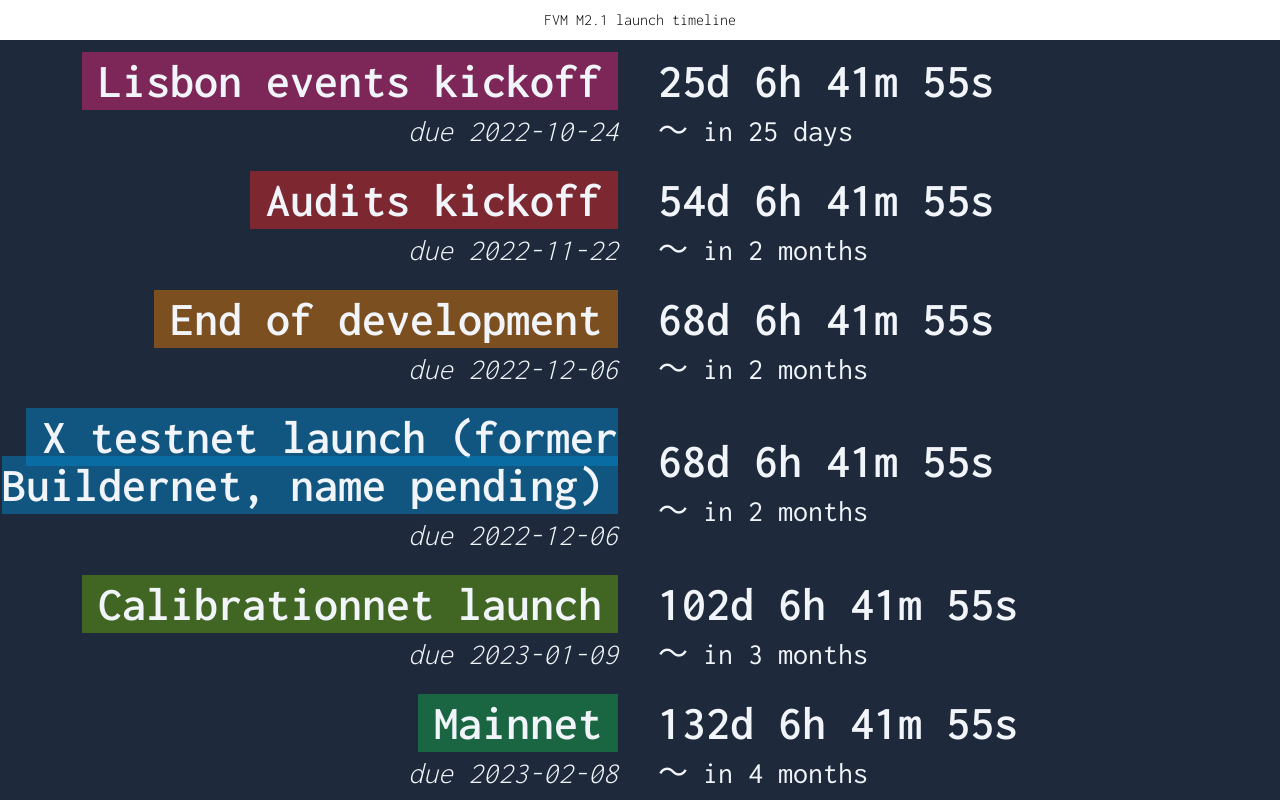
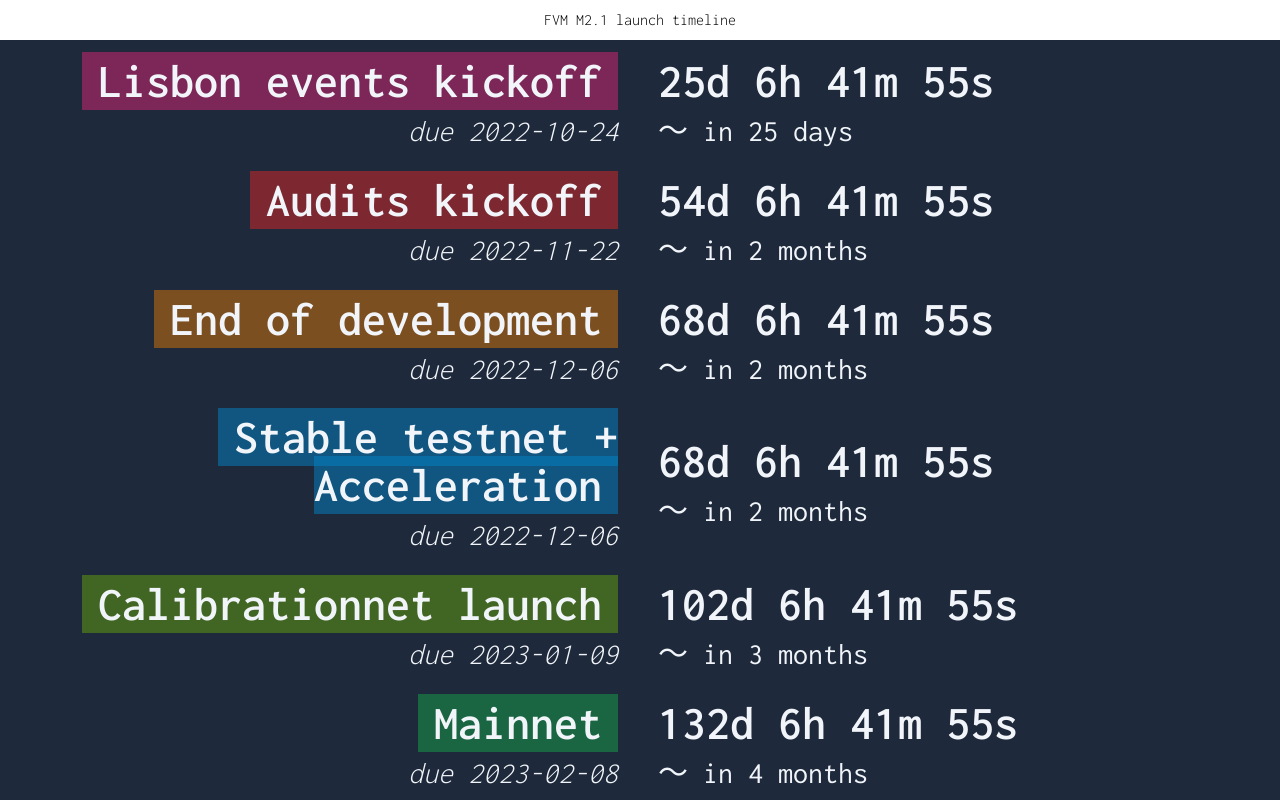
Before and after one commit to raulk/fvm-timeline, a Next.js app: page / in a window 1280 px wide. Built offline with nearby package versions, Linux system fonts and the light colour scheme.

Commit message:
Update pages/index.js

```diff
--- a/pages/index.js
+++ b/pages/index.js
@@ -12,7 +12,7 @@ const deadlines = [
   { milestone: "End of development", date: "2022-12-06", colors: "bg-slate-800 text-slate-100 hover:text-amber-100 hover:bg-amber-600", c: "bg-amber-600/50" },
   { milestone: "Lisbon events kickoff", date: "2022-10-24", colors: "bg-slate-800 text-slate-100 hover:text-pink-100 hover:bg-pink-600", c: "bg-pink-600/50" },
   { milestone: "Audits kickoff", date: "2022-11-22", colors: "bg-slate-800 text-slate-100 hover:text-red-100 hover:bg-red-600", c: "bg-red-600/50" },
-  { milestone: "X testnet launch (former Buildernet, name pending)", date: "2022-12-06", colors: "bg-slate-800 text-slate-100 hover:text-sky-100 hover:bg-sky-600", c: "bg-sky-600/50" },
+  { milestone: "Stable testnet + Acceleration", date: "2022-12-06", colors: "bg-slate-800 text-slate-100 hover:text-sky-100 hover:bg-sky-600", c: "bg-sky-600/50" },
   { milestone: "Calibrationnet launch", date: "2023-01-09", colors: "bg-slate-800 text-slate-100 hover:text-lime-100 hover:bg-lime-600", c: "bg-lime-600/50" },
   { milestone: "Mainnet", date: "2023-02-08", colors: "bg-slate-800 text-slate-100 hover:text-green-100 hover:bg-green-600", c: "bg-green-600/50" },
 ];
```
